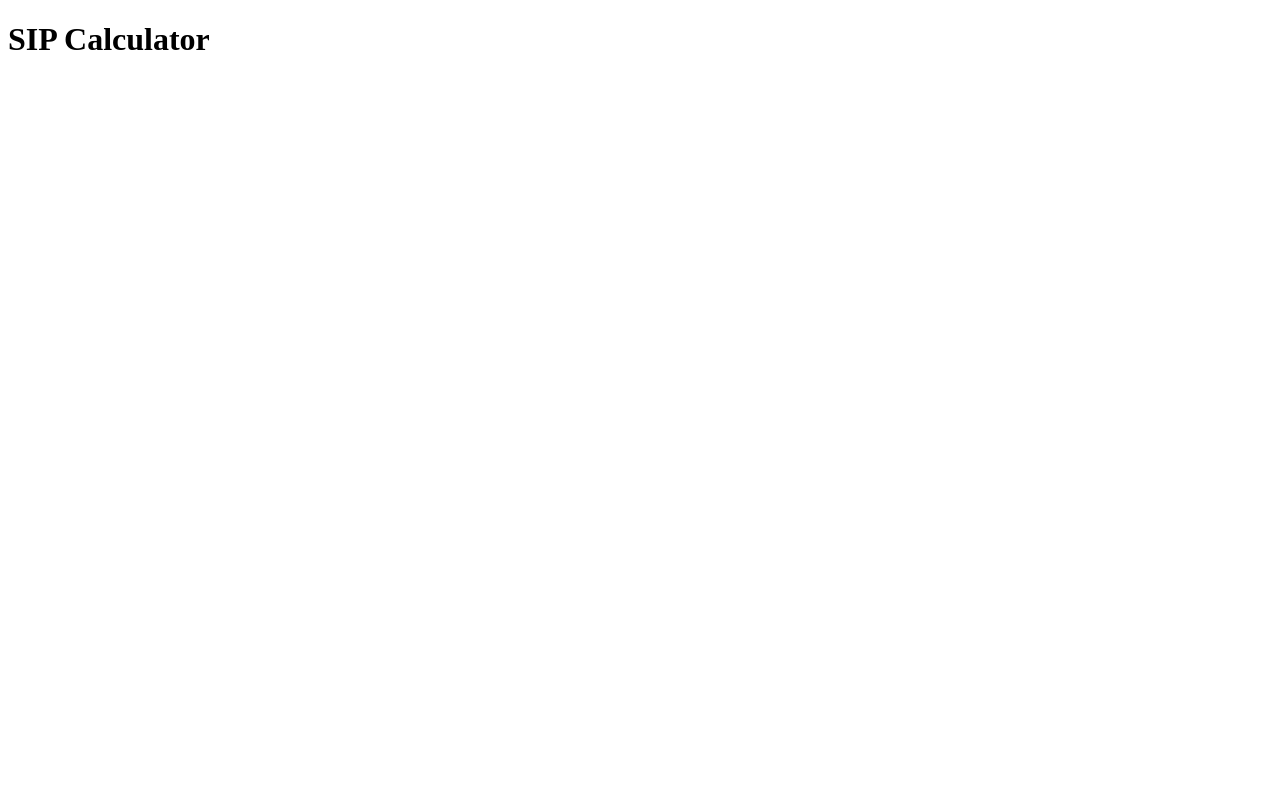
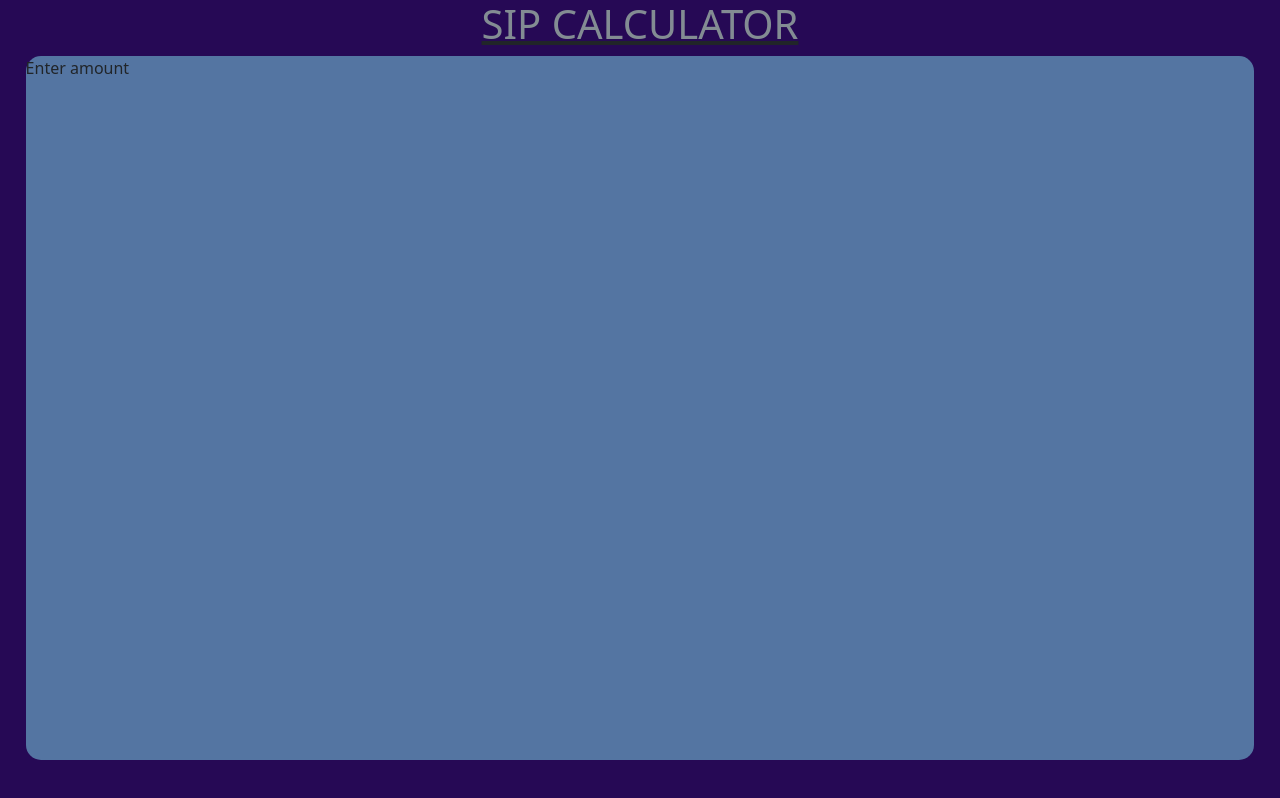
Before and after one commit to Sagar-Shetty21/SIP-Calculator, a plain HTML site: page index.html in a window 1280 px wide. Drawn offline with nearby package versions, Linux system fonts and the light colour scheme.

Commit message:
added title and body card

```diff
--- a/index.html
+++ b/index.html
@@ -1,7 +1,23 @@
-<!DOCTYPE HTML>
+<!DOCTYPE html>
 <html lang="en">
-<head></head>
+<head>
+  <meta charset="UTF-8">
+  <meta http-equiv="X-UA-Compatible" content="IE=edge">
+  <meta name="viewport" content="width=device-width, initial-scale=1.0">
+  <title>SIP Calculator</title>
+
+  <link href="style.css" rel="stylesheet" />
+  <link href="https://cdn.jsdelivr.net/npm/bootstrap@5.2.2/dist/css/bootstrap.min.css" rel="stylesheet" integrity="sha384-Zenh87qX5JnK2Jl0vWa8Ck2rdkQ2Bzep5IDxbcnCeuOxjzrPF/et3URy9Bv1WTRi" crossorigin="anonymous">
+</head>
 <body>
-  <h1>SIP Calculator</h1>
+  <main>
+    <div class="text-center text-decoration-underline">
+        <h1 class="title">SIP CALCULATOR</h1>
+    </div>
+    <div class="container card-body">
+      <label>Enter amount</label>
+    </div>
+  </main>
+  <script src="https://cdn.jsdelivr.net/npm/bootstrap@5.2.2/dist/js/bootstrap.bundle.min.js" integrity="sha384-OERcA2EqjJCMA+/3y+gxIOqMEjwtxJY7qPCqsdltbNJuaOe923+mo//f6V8Qbsw3" crossorigin="anonymous"></script>
 </body>
 </html>
--- /dev/null
+++ b/style.scss
@@ -0,0 +1,22 @@
+
+
+
+main{
+    width: 100vw;
+    height: 100vh;
+    background-color: rgb(38, 9, 85);
+}
+
+
+
+.title{
+    color:rgba(154, 172, 162, 0.808);
+}
+
+.card-body{
+    background-color: rgba(135, 235, 246, 0.477);
+    min-width: 96vw;
+    min-height: 88vh;
+    border-radius: 15px;
+
+}
```
Also changed, not shown: style.css (added), 1 other file.
